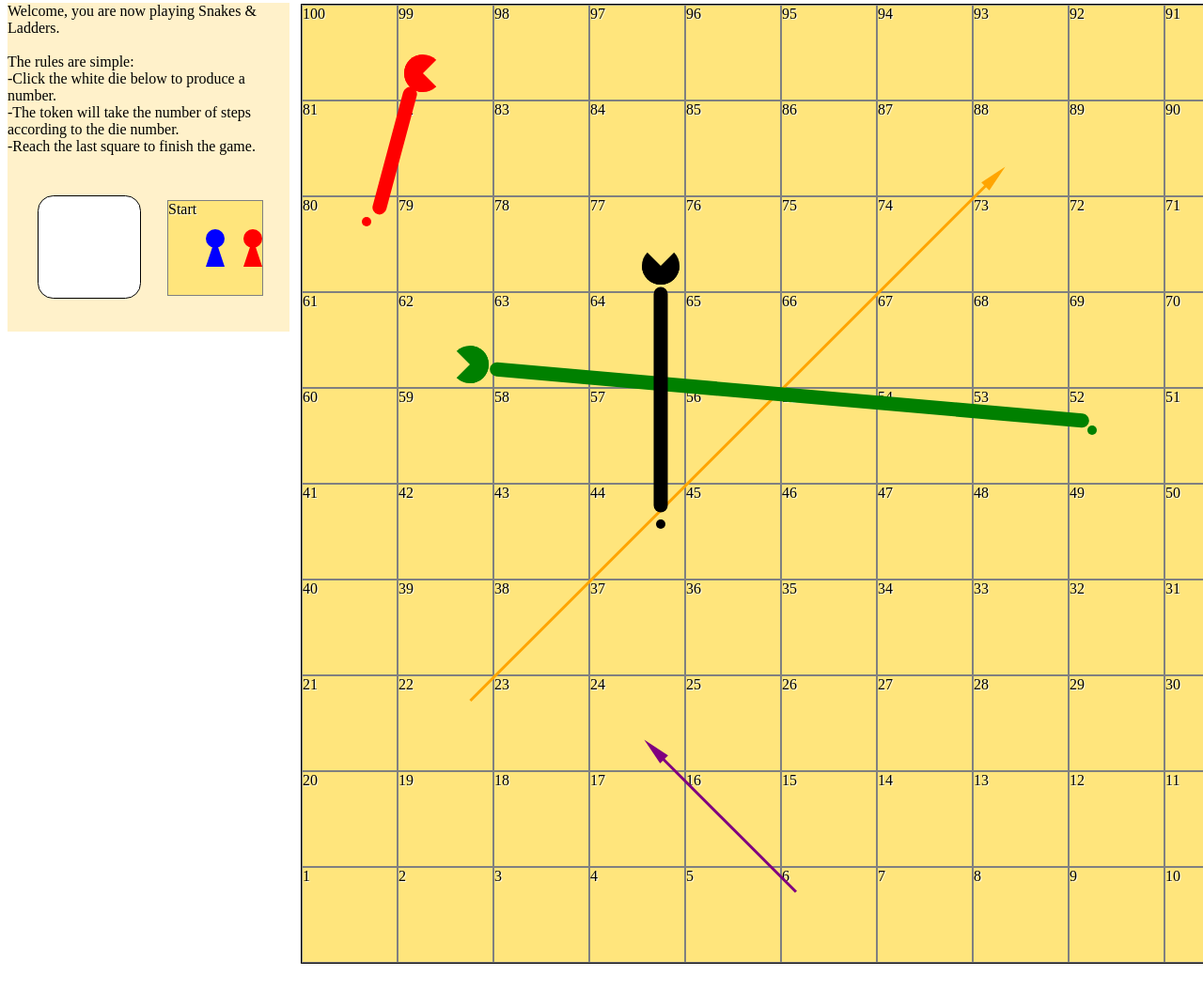
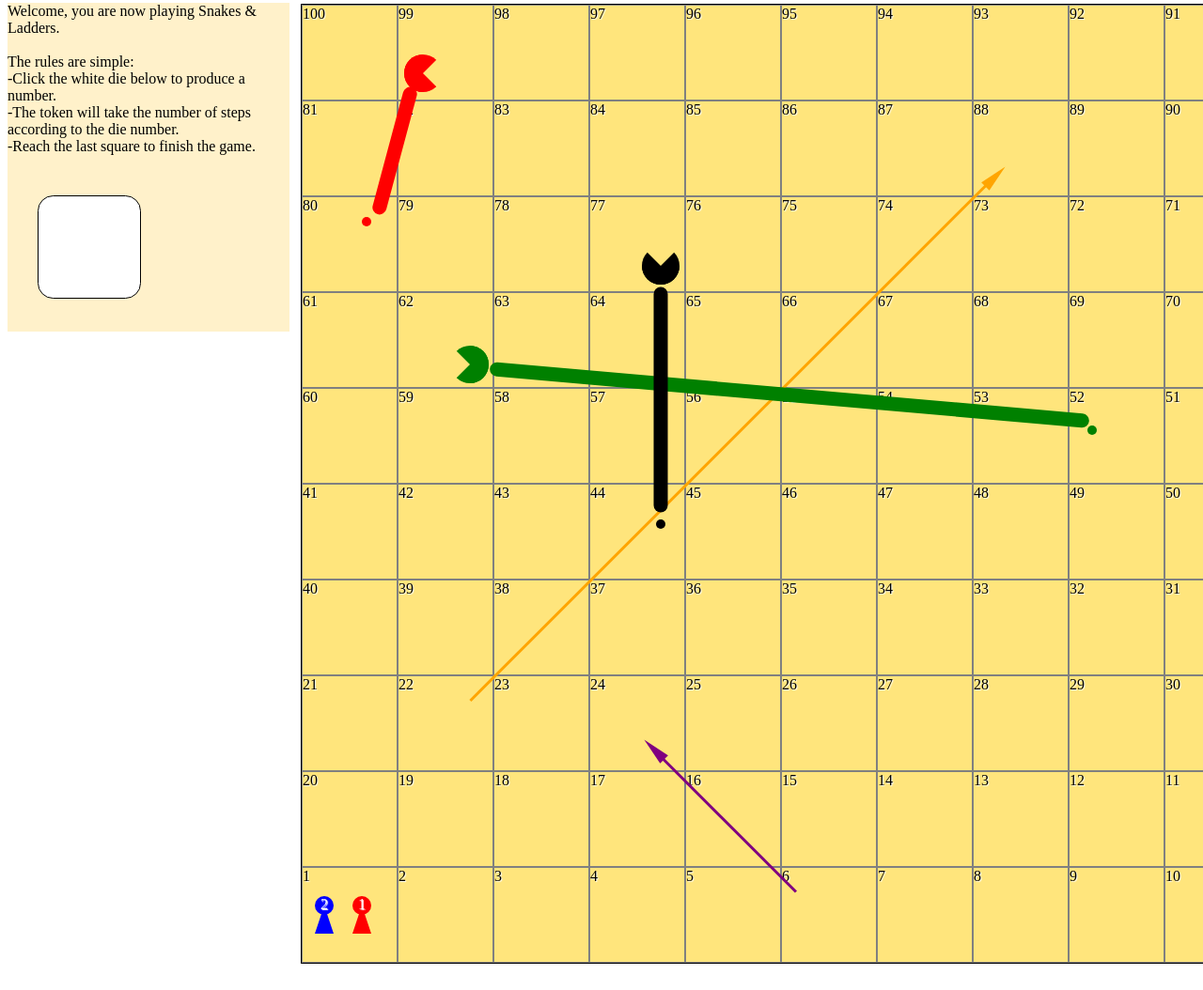
Before and after one commit to weihongsoh/Project-1, a plain HTML site: page index.html in a window 1280 px wide. Shown: the part 142-1196 px from the top of the page at 94% size. Before the commit the page ends 1168 px from the top, so only its background shows below. Drawn offline with Linux system fonts and the light colour scheme.

Commit message:
read player 2 (2)

```diff
--- a/script.js
+++ b/script.js
@@ -61,22 +61,23 @@ const makeTiles = (num) => {
 
 // create the game token(s)
 const makeToken = (num) => {
-    const start = document.createElement('div');
-    start.classList.add('tile', 'start');
-    start.innerText = 'Start';
-    document.querySelector('body').insertBefore(start, document.querySelector('body').childNodes[3]);
+    // const start = document.createElement('div');
+    // start.classList.add('tile', 'start');
+    // start.innerText = 'Start';
+    // document.querySelector('body').insertBefore(start, document.querySelector('body').childNodes[3]);
 
     // document.querySelector('body').insertBefore(token, document.querySelector('body').childNodes[3]);
 
     for (let i = 1; i <= num; i++) {
         const token = document.createElement('div');
         token.classList.add('token' + i);
-        document.querySelector('.start').append(token);
+        document.querySelector('#tile1').append(token);
         const tokenTop = document.createElement('div');
-        tokenTop.classList.add('tokenTop' + i, 'player' + i)
+        tokenTop.classList.add('tokenTop' + i, 'player' + i);
+        tokenTop.innerText = i;
         token.append(tokenTop);
         const tokenBottom = document.createElement('div');
-        tokenBottom.classList.add('tokenBottom' + i, 'player' + i)
+        tokenBottom.classList.add('tokenBottom' + i, 'player' + i);
         token.append(tokenBottom);
     };
 };
@@ -152,10 +153,10 @@ document.querySelector('body').prepend(h1);
 
 // game stats
 let nRows = 10; // number of rows for the board
-let tilePos = [0, 0]; // player 1's position
+let tilePos = [1, 1]; // player 1's position
 // let tilePos2 = 0; // player 2's position
 let timer = 500; // time delay to move the token
-let dieSided = 1; // maximum number on the die
+let dieSided = 9; // maximum number on the die
 let pTurn = 0; // which player's turn to go
 
 makeMenu();
@@ -175,10 +176,8 @@ document.querySelector('.die-body').addEventListener('click', (e) => {
 
     pTurn = (pTurn % 2) + 1;
 
-    console.log(`player${pTurn} was ${tilePos[pTurn - 1]} and dieResult is ${dieResult}`);
+    console.log(`player${pTurn} was on tile ${tilePos[pTurn - 1]} and die result is ${dieResult}`);
     tilePos[pTurn - 1] += dieResult;
-
-    console.log('tilePos is ' + tilePos[pTurn - 1]);
 
     // snakes, higher to lower tile position
     jumpPoint(62, 52);
@@ -211,7 +210,7 @@ document.querySelector('.die-body').addEventListener('click', (e) => {
 
     setTimeout(function() {
         document.querySelector('#tile' + tilePos[pTurn - 1]).append(document.querySelector('.token' + pTurn));
-        console.log(`player${pTurn} is now ${tilePos[pTurn - 1]}`);
+        console.log(`player${pTurn} is now on tile ${tilePos[pTurn - 1]}`);
     }, timer);
 
 
--- a/style.css
+++ b/style.css
@@ -261,7 +261,7 @@
 .token1 {
     position: relative;
     top: 30px;
-    left: 50px;
+    left: 45px;
     /* bottom: -20px; */
     /* left: 102px; */
     /* bottom: 102px; */
@@ -272,6 +272,9 @@
     height: 20px;
     border-radius: 50%;
     position: absolute;
+    text-align: center;
+    color: white;
+    z-index: 1;
 }
 .tokenBottom1 {
     width: 0px;
@@ -285,7 +288,7 @@
 .token2 {
     position: relative;
     top: 30px;
-    left: 10px;
+    left: 5px;
     /* bottom: -20px; */
     /* left: 102px; */
     /* bottom: 102px; */
@@ -296,6 +299,9 @@
     height: 20px;
     border-radius: 50%;
     position: absolute;
+    text-align: center;
+    color: white;
+    z-index: 1;
 }
 .tokenBottom2 {
     width: 0px;
```
